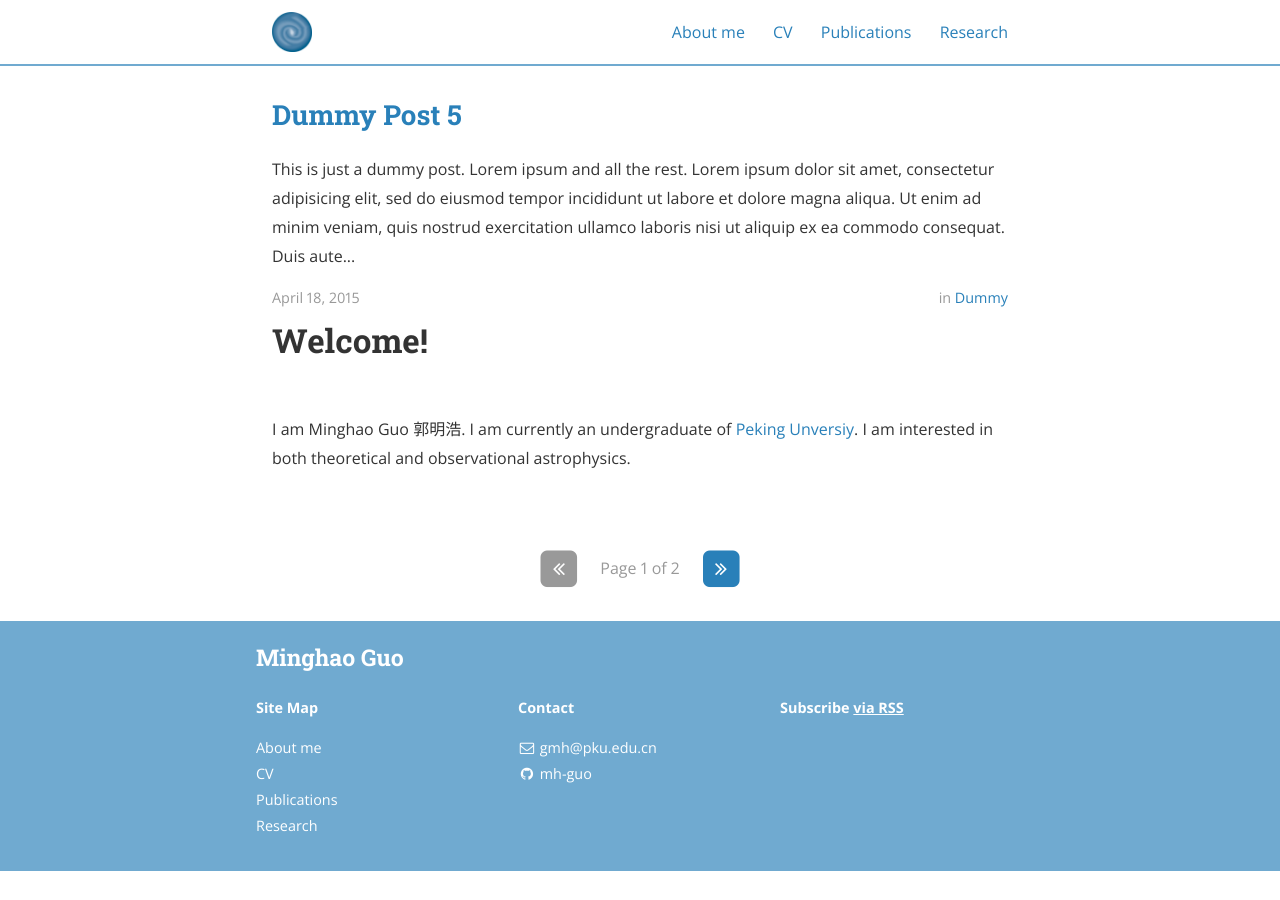
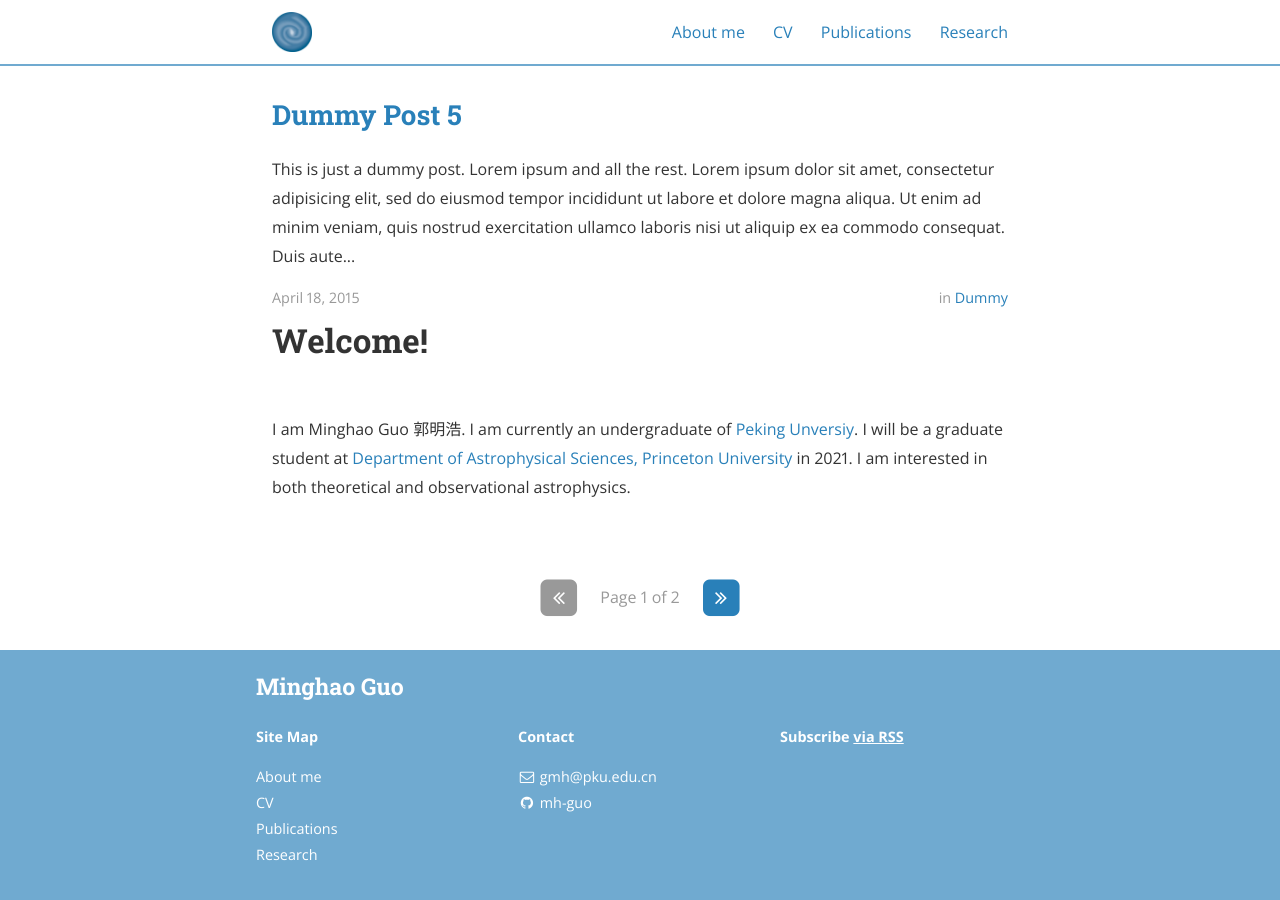
Before and after one commit to mh-guo/mh-guo-slate.github.io, a Jekyll site: the page built from index.html, in a window 1280 px wide and 900 px high, scrolled down 1509 px. Built offline with Jekyll 4.4.1, drawn with Linux system fonts in a browser that asks for light colours; nearby versions of some CDN libraries; the list of posts is cut into pages by our own code; before the commit the page ends 2380 px from its top, so only the background shows below that.

Commit message:
Update index.html

```diff
--- a/index.html
+++ b/index.html
@@ -46,7 +46,7 @@ pagination:
 <h1> Welcome! </h1>
 <br>
 
-<p> I am Minghao Guo 郭明浩. I am currently an undergraduate of <a href="https://www.pku.edu.cn/">Peking Unversiy</a>. I am interested in both theoretical and observational astrophysics.
+<p> I am Minghao Guo 郭明浩. I am currently an undergraduate of <a href="https://www.pku.edu.cn/">Peking Unversiy</a>. I will be a graduate student at <a href="https://web.astro.princeton.edu/">Department of Astrophysical Sciences, Princeton University</a> in 2021. I am interested in both theoretical and observational astrophysics.
 <br>
 <br>
 
```
